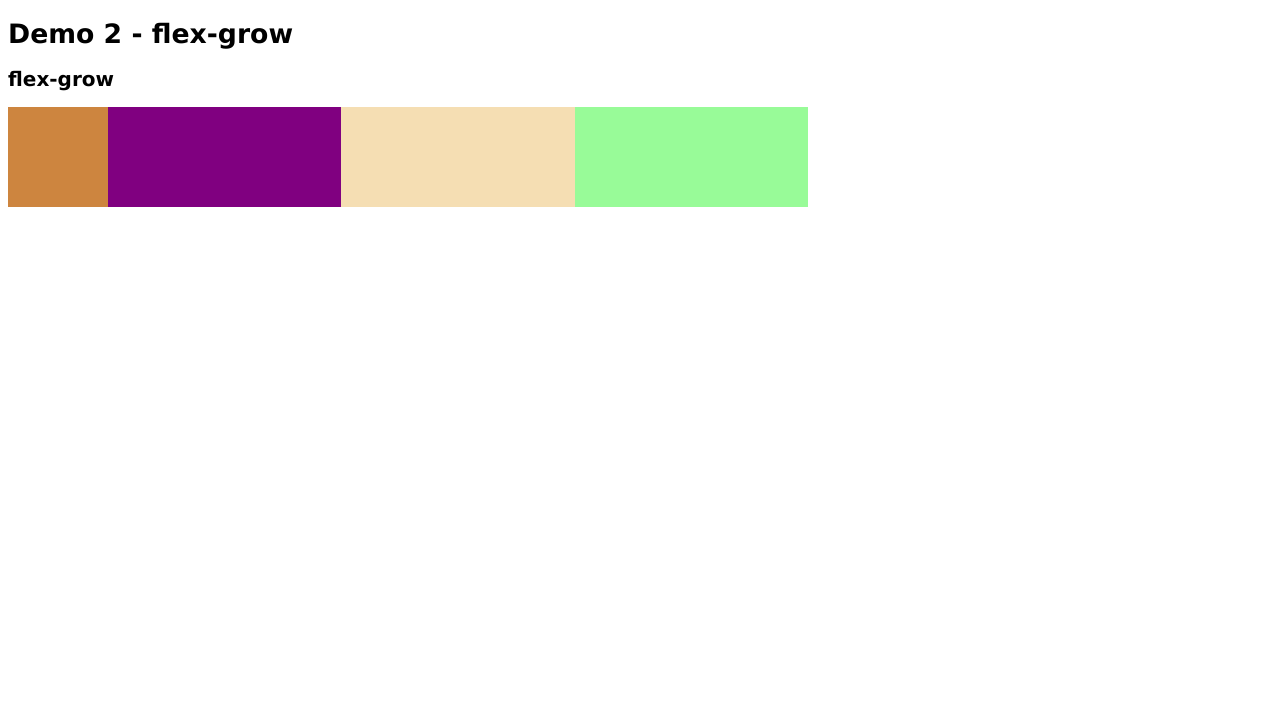
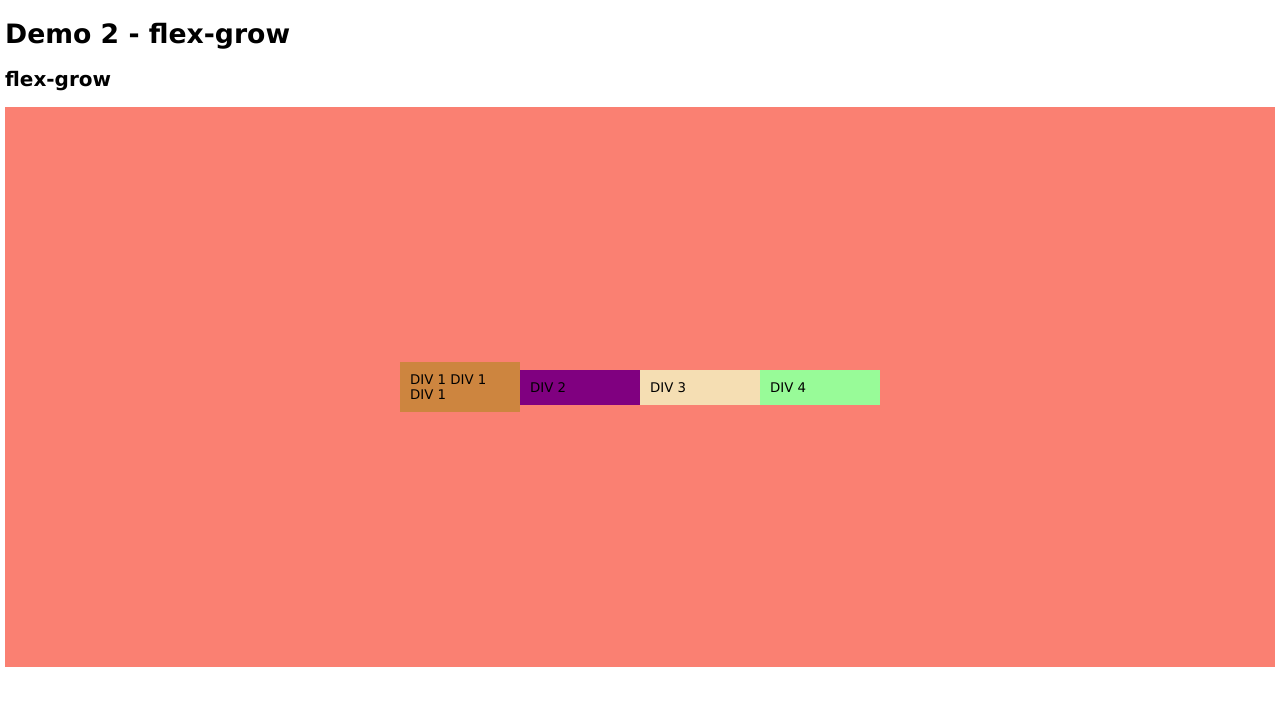
Before and after one commit to mikehans/FE-meetup-flexbox, a plain HTML site: page demos/demo2/flex-grow.html in a window 1280 px wide. Drawn offline with Linux system fonts and the light colour scheme.

Commit message:
Demo updates and change to source order for page_layout2

```diff
--- a/demos/demo2/flex-grow.html
+++ b/demos/demo2/flex-grow.html
@@ -13,10 +13,10 @@
 	<h2>flex-grow</h2>
 
 	<div class="container">
-		<div class="div1"></div>
-		<div class="div2"></div>
-		<div class="div3"></div>
-		<div class="div4"></div>
+		<div class="div1">DIV 1 DIV 1 DIV 1</div>
+		<div class="div2">DIV 2</div>
+		<div class="div3">DIV 3</div>
+		<div class="div4">DIV 4</div>
 	</div>
 </body>
 </html>
--- a/demos/demo2/grow.css
+++ b/demos/demo2/grow.css
@@ -1,29 +1,44 @@
 /* Flexbox */
+
 .container {
 	display: flex;
+	justify-content: center;
 	align-items: center;
-	width: 800px;
 }
 
-.div1{
-	flex-grow: 0;
-}
-
-.div2, .div3, .div4{
+/* .div1 {
 	flex-grow: 1;
 }
 
+.div2 {
+	flex-grow: 1;
+}
+
+.div3 {
+	flex-grow: 1;
+}
+
+.div4 {
+	flex-grow: 1;
+} */
+
 /* Pretty stuff */
-body{
+
+body {
 	font-size: 10pt;
 	font-family: Verdana, Geneva, Tahoma, sans-serif;
+	margin:5px;
 }
-.container{
+
+.container {
 	background-color: salmon;
+	height: 70vh;
+	width: calc(100vw - 10px);
 }
-.container>div{
-	width: 100px;
-	height: 100px;
+
+.container>div {
+	padding: 10px;
+	flex-basis: 100px;
 }
 
 .div1 {
```
Also changed, not shown: demos/demo2/flex-basis.html (+4 -4 lines), demos/demo2/flex-shrink.html (+4 -4 lines), demos/demo3/page_layout2.html (+3 -3 lines), demos/demo3/styles4.css (+7 -5 lines).
